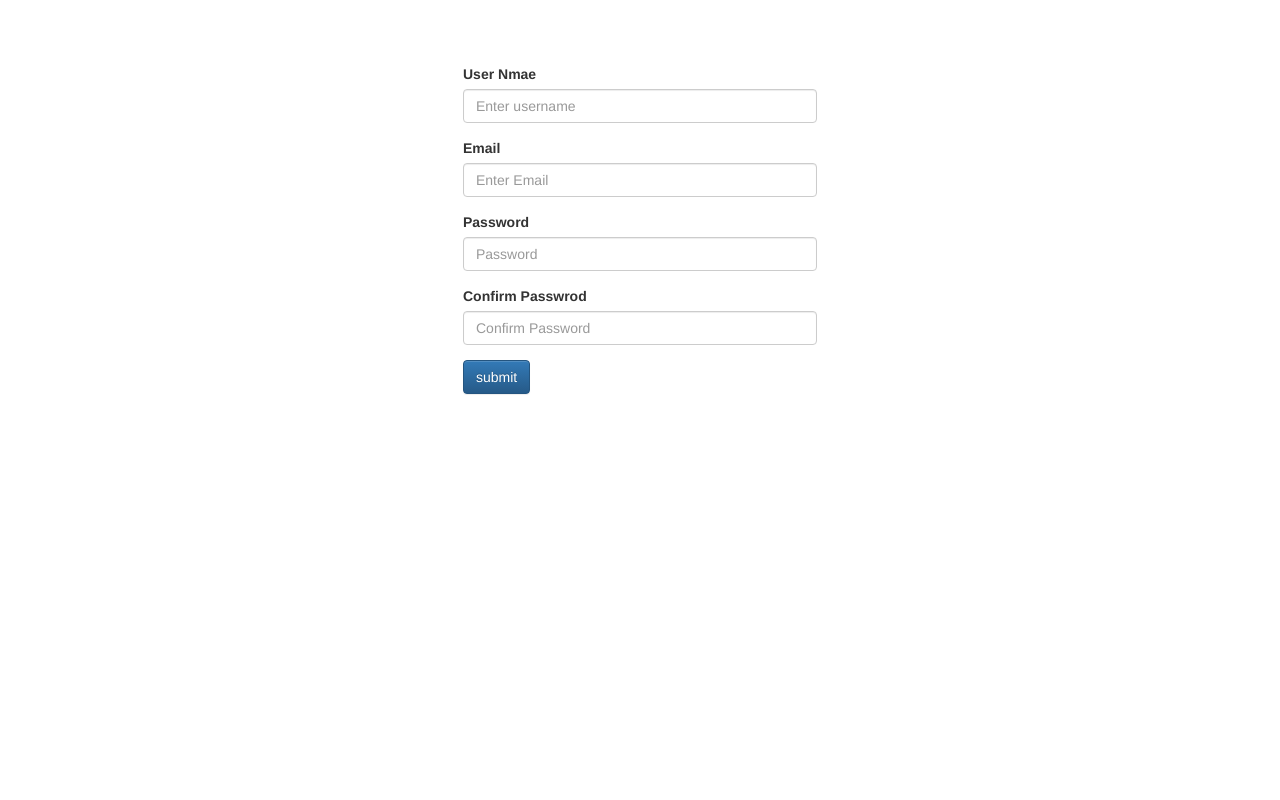
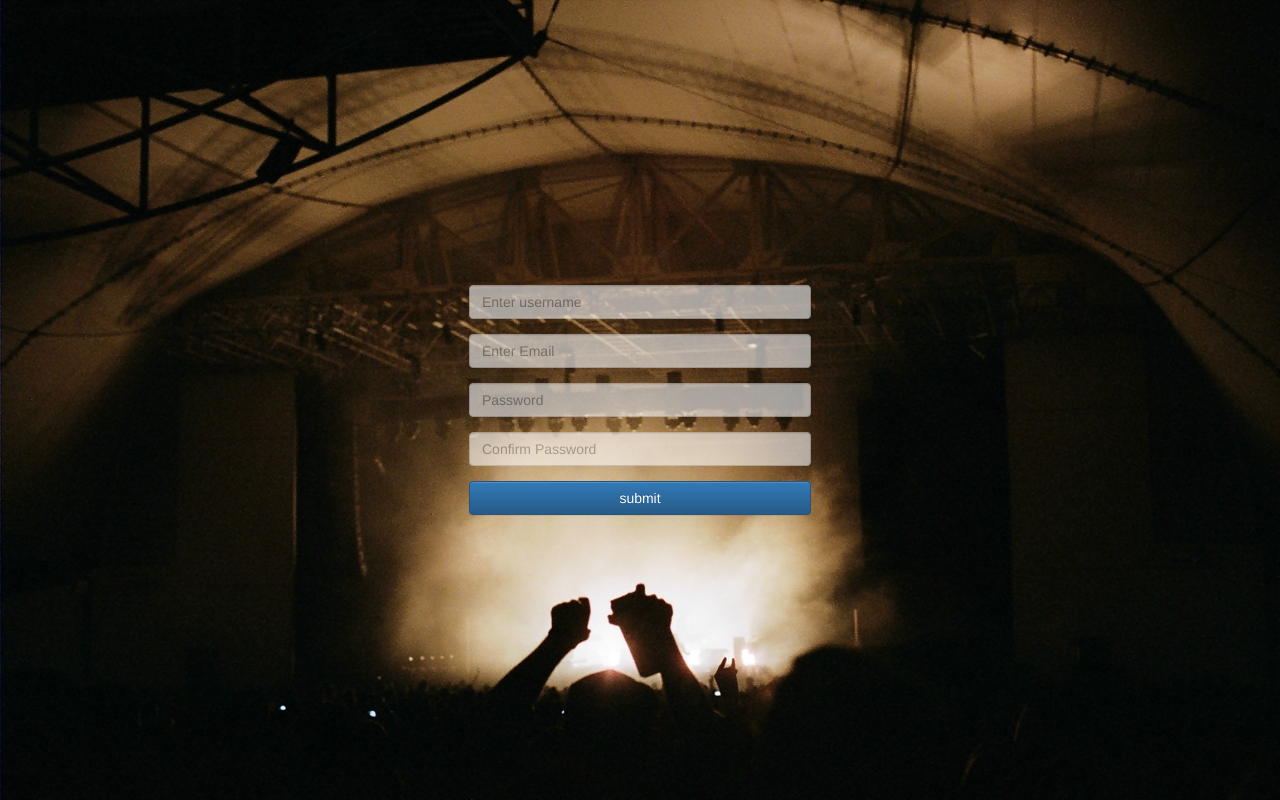
Before and after one commit to jinfenglin/MyPortfile, a Django app: page /register in a window 1280 px wide. Run offline with Django 3.2, Linux system fonts and the light colour scheme; parts of the project's set-up code (start-up, migrations or seed data) failed here and were passed over; some libraries are stand-ins or nearby versions.

Commit message:
background for register

```diff
--- a/Portfolio/static/css/login.css
+++ b/Portfolio/static/css/login.css
@@ -23,7 +23,6 @@
 
 #ground{
     background-image: url('../image/login.jpeg ');
-
     position: fixed;
     height: 100%;
     width: 100%;
--- a/Portfolio/static/css/register.css
+++ b/Portfolio/static/css/register.css
@@ -1,4 +1,22 @@
-.regText{
-    height: 20px;
-    width: 160px
+html,body{
+    height: 100%;
+    width: 100%;
+    background-image: url("../image/register1.jpg");
+    background-size: 100% 100%;
 }
+.container{
+    display: flex;
+    align-items: center;
+    height: 100%;
+}
+.form-panel{
+    width: 30%;
+    margin: auto;
+}
+
+.btn{
+    width: 100%;
+}
+fieldset{
+    opacity: 0.6;
+}
--- a/Portfolio/templates/Portfolio/create_user.html
+++ b/Portfolio/templates/Portfolio/create_user.html
@@ -2,32 +2,31 @@
 {% block extraLoad %}
     {% load static %}
     {% load widget_tweaks %}
+    <link rel="stylesheet" href="{% static 'css/register.css' %}">
 {% endblock %}
 
 <!--  ToDo Add validation with JS-->
 {% block base_content %}
-<div id="formBoard" class="container" style="width: 30%; padding-top: 5%">
+    <div class="container">
+        <div id="formBoard" class="row form-panel">
             <form action="" method="post">{% csrf_token %}
                 <fieldset class="form-group {% if form.username.errors %}has-error{% endif %}">
-            <label for="usernameInput" class="form-control-label">User Nmae</label>
                     {% render_field form.username class="form-control form-control-success " id="userNameInput" placeholder="Enter username" %}
                 </fieldset>
 
                 <fieldset class="form-group">
-            <label for="EmailInput">Email</label>
                     {% render_field form.email id="EmailInput" class="form-control" placeholder="Enter Email" %}
                 </fieldset>
 
                 <fieldset class="form-group">
-            <label for="PasswordInput"> Password</label>
                     {% render_field form.password id="PasswrodInput" class="form-control" placeholder="Password" %}
                 </fieldset>
 
                 <fieldset class="form-group">
-            <label for="confirmInput" class="control-label"> Confirm Passwrod</label>
                     {% render_field form.confirm_password class="form-control" placeholder="Confirm Password" %}
                 </fieldset>
                 <input type="submit" value="submit" class="btn btn-primary">
             </form>
         </div>
+    </div>
 {% endblock %}
```
Also changed, not shown: Portfolio/static/image/register1.jpg (added), 1 other file. Lines whose indentation alone changed are shown as unchanged.
